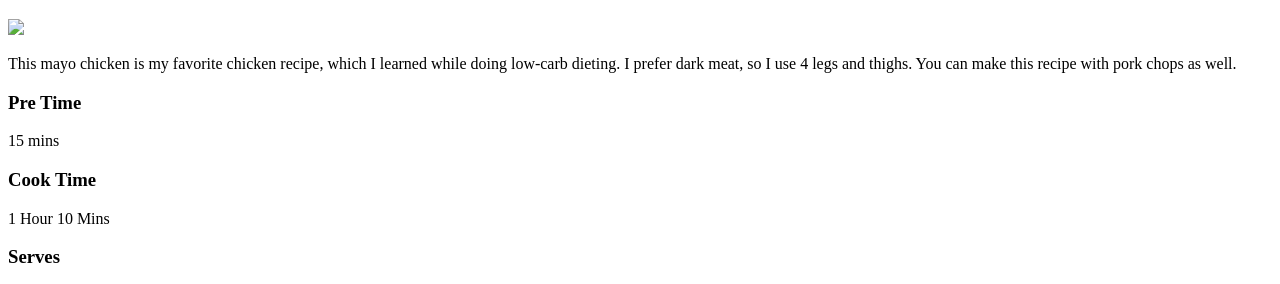
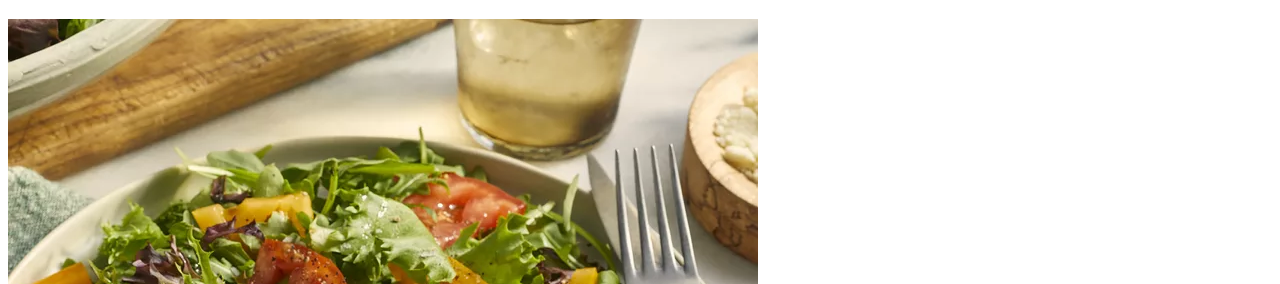
Before and after one commit to jabetts/odin-recipes, a plain HTML site: page mayo-chicken.html in a window 1280 px wide. Shown: the part 61-345 px from the top of the page. Drawn offline with Linux system fonts and the light colour scheme.

```diff
--- a/mayo-chicken.html
+++ b/mayo-chicken.html
@@ -8,9 +8,9 @@
 </head>
 <body>
     <h1>Mayo chicken</h1>
-    <img src="./images/mayo-chicken/may-chicken.webp">
+    <img src="./images/mayo-chicken/mayo-chicken.webp">
     <p>This mayo chicken is my favorite chicken recipe, which I learned while doing low-carb dieting. I prefer dark meat, so I use 4 legs and thighs. You can make this recipe with pork chops as well.</p>
-    <h3>Pre Time</h3>
+    <h3>Prep Time</h3>
     <p>15 mins</p>
     <h3>Cook Time</h3>
     <p>1 Hour 10 Mins</p>
```
Also changed, not shown: index.html (+1 -1 lines), scrambles-eggs.html (+1 -1 lines).
